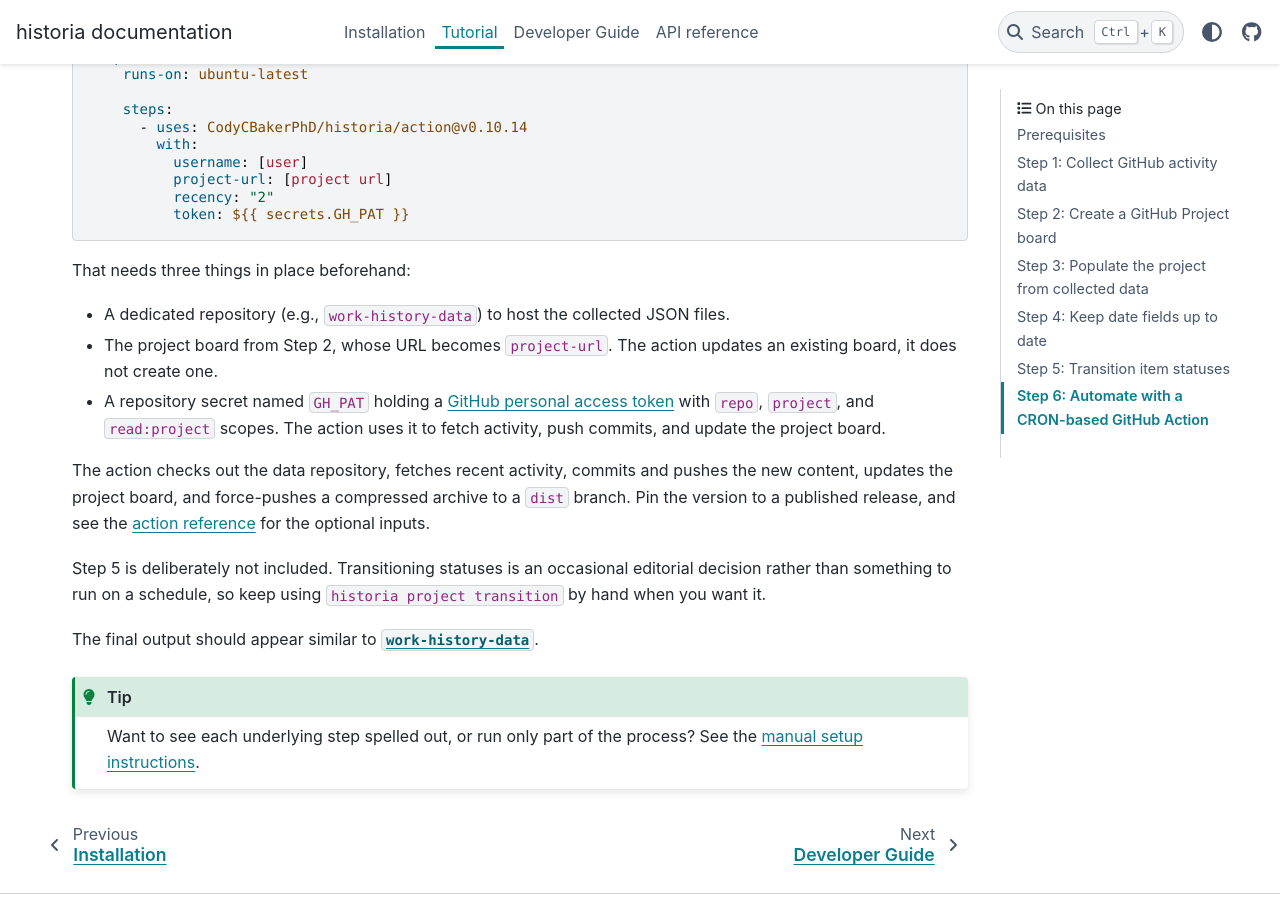
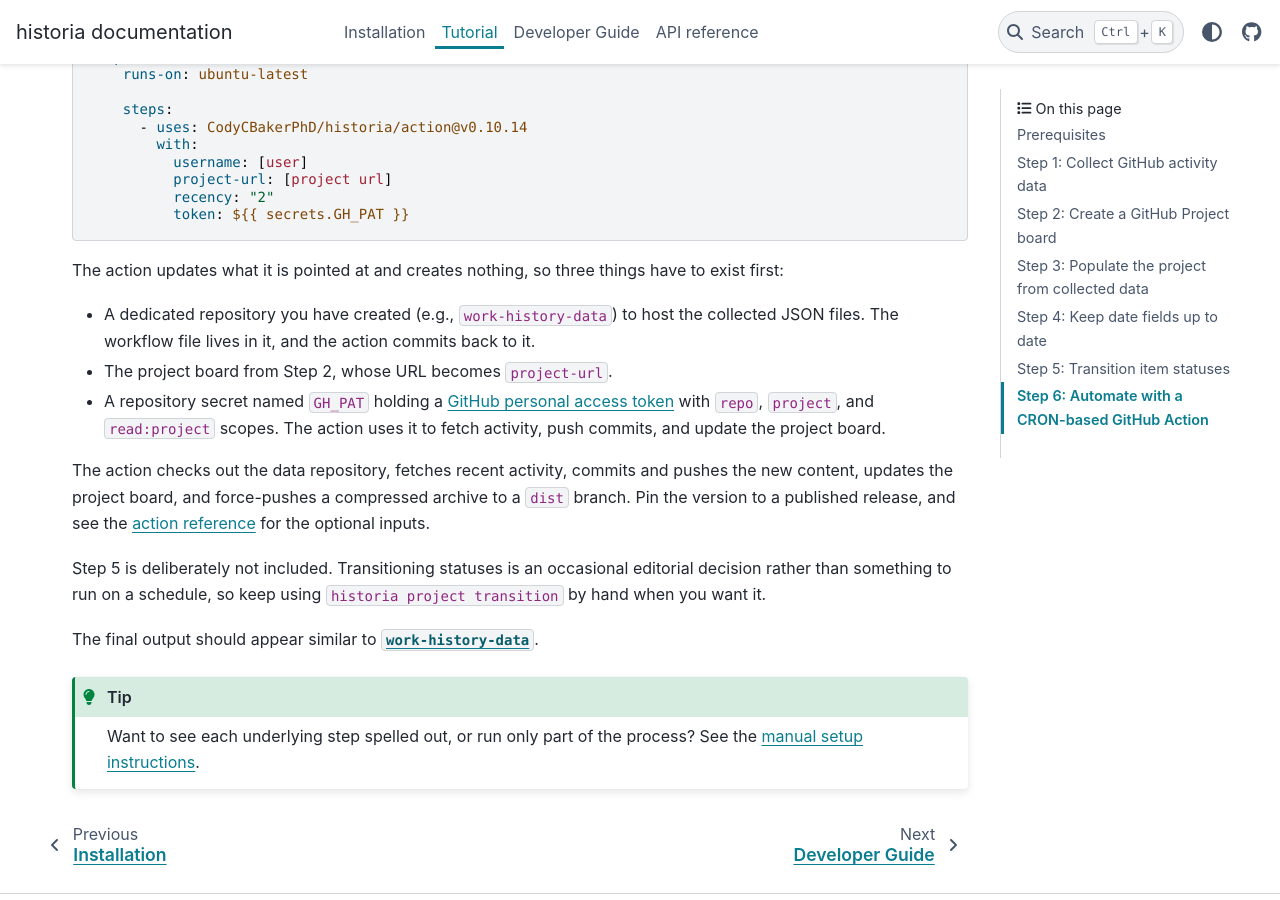
Before and after one commit to CodyCBakerPhD/historia, a Sphinx documentation site: the page built from docs/tutorial/index.md, in a window 1280 px wide and 900 px high, scrolled down 3828 px. Built offline with Sphinx 7.4.7 and the PyData theme 0.15.4, drawn with Linux system fonts in a browser that asks for light colours.

````diff
--- a/docs/api/index.rst
+++ b/docs/api/index.rst
@@ -7,4 +7,3 @@ API reference
 
    historia.github
    historia.project
-   historia.setup
--- a/docs/tutorial/index.md
+++ b/docs/tutorial/index.md
@@ -231,10 +231,10 @@ jobs:
           token: ${{ secrets.GH_PAT }}
 ```
 
-That needs three things in place beforehand:
+The action updates what it is pointed at and creates nothing, so three things have to exist first:
 
-- A dedicated repository (e.g., `work-history-data`) to host the collected JSON files.
-- The project board from Step 2, whose URL becomes `project-url`. The action updates an existing board, it does not create one.
+- A dedicated repository you have created (e.g., `work-history-data`) to host the collected JSON files. The workflow file lives in it, and the action commits back to it.
+- The project board from Step 2, whose URL becomes `project-url`.
 - A repository secret named `GH_PAT` holding a [GitHub personal access token](https://docs.github.com/en/authentication/keeping-your-account-and-data-secure/managing-your-personal-access-tokens) with `repo`, `project`, and `read:project` scopes. The action uses it to fetch activity, push commits, and update the project board.
 
 The action checks out the data repository, fetches recent activity, commits and pushes the new content, updates the project board, and force-pushes a compressed archive to a `dist` branch. Pin the version to a published release, and see the [action reference](https://github.com/CodyCBakerPhD/historia/tree/main/action) for the optional inputs.
````
Also changed, not shown: docs/tutorial/manual-automation-setup.md (+1 -1 lines).
